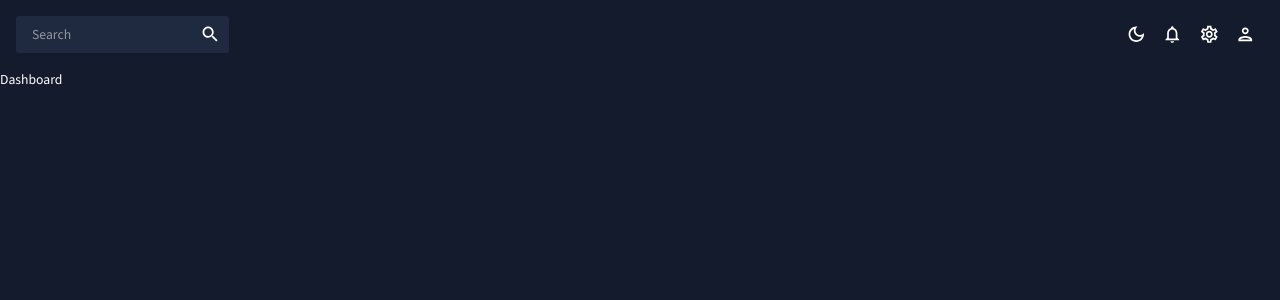
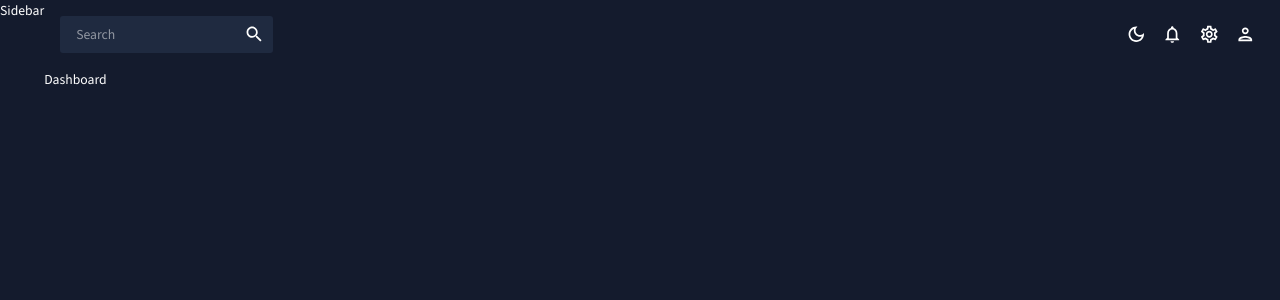
Before and after one commit to AndyFerrie/react-admin, a React (Create React App) app: page / in a window 1280 px wide. Shown: the top 300 px of the page. Built offline with nearby package versions, Linux system fonts and the light colour scheme.

Commit message:
Comments out routes

```diff
--- a/src/App.js
+++ b/src/App.js
@@ -2,19 +2,19 @@ import { useState } from "react";
 import { Routes, Route } from "react-router-dom";
 import { CssBaseline, ThemeProvider } from "@mui/material";
 import { ColorModeContext, useMode } from "./theme";
-import Topbar from "./scenes/global/TopBar";
+import Topbar from "./scenes/global/Topbar";
 import Sidebar from "./scenes/global/Sidebar";
 import Dashboard from "./scenes/dashboard";
-import Team from "./scenes/team";
-import Invoices from "./scenes/invoices";
-import Contacts from "./scenes/contacts";
-import Bar from "./scenes/bar";
-import Form from "./scenes/form";
-import Line from "./scenes/line";
-import Pie from "./scenes/pie";
-import FAQ from "./scenes/faq";
-import Geography from "./scenes/geography";
-import Calendar from "./scenes/calendar/calendar";
+// import Team from "./scenes/team";
+// import Invoices from "./scenes/invoices";
+// import Contacts from "./scenes/contacts";
+// import Bar from "./scenes/bar";
+// import Form from "./scenes/form";
+// import Line from "./scenes/line";
+// import Pie from "./scenes/pie";
+// import FAQ from "./scenes/faq";
+// import Geography from "./scenes/geography";
+// import Calendar from "./scenes/calendar/calendar";
 
 function App() {
     const [theme, colorMode] = useMode();
@@ -23,11 +23,12 @@ function App() {
             <ThemeProvider theme={theme}>
                 <CssBaseline />
                 <div className="app">
+                    <Sidebar />
                     <main className="content">
                         <Topbar />
                         <Routes>
                             <Route path="/" element={<Dashboard />} />
-                            <Route path="/team" element={<Team />} />
+                            {/* <Route path="/team" element={<Team />} />
                             <Route path="/contacts" element={<Contacts />} />
                             <Route path="/invoices" element={<Invoices />} />
                             <Route path="/form" element={<Form />} />
@@ -36,7 +37,7 @@ function App() {
                             <Route path="/line" element={<Line />} />
                             <Route path="/faq" element={<FAQ />} />
                             <Route path="/calendar" element={<Calendar />} />
-                            <Route path="/geography" element={<Geography />} />
+                            <Route path="/geography" element={<Geography />} /> */}
                         </Routes>
                     </main>
                 </div>
```
